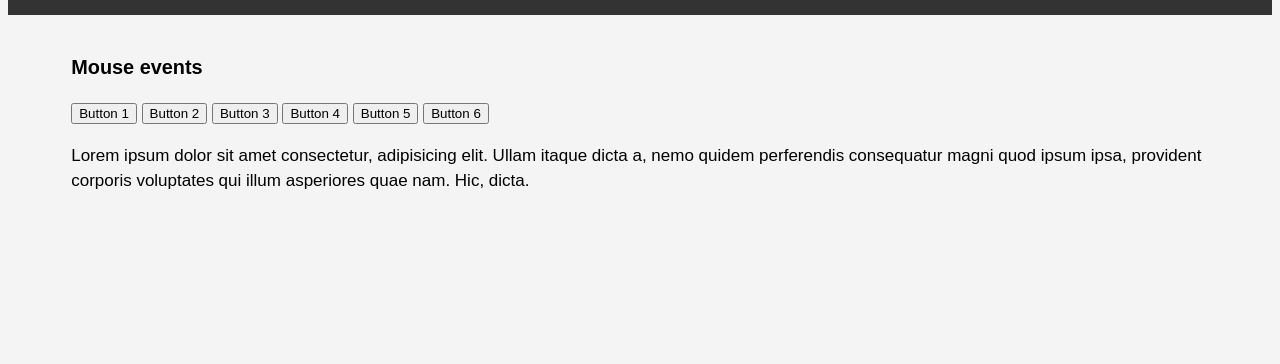
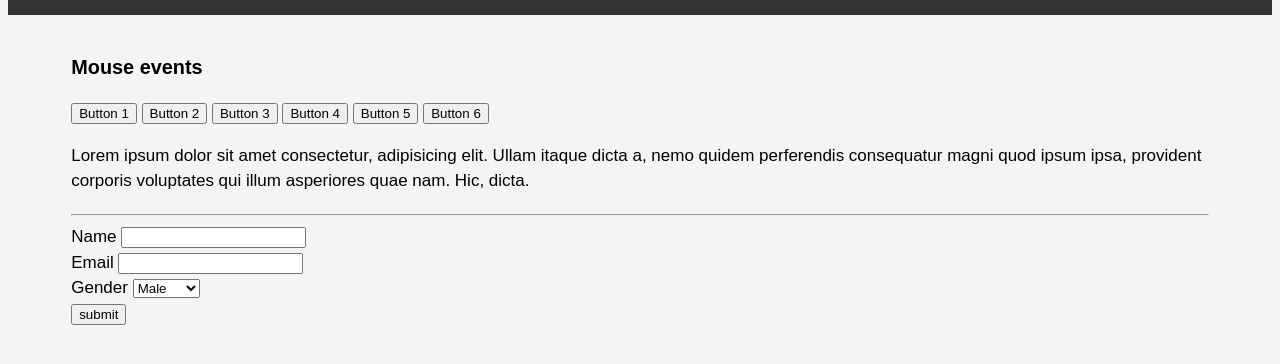
Before and after one commit to pittyh6/2-12Mths-WebDevelopmentStudy-2022-2023, a plain HTML site: page WDS-37_JQuery-2_jQuery_Crash_Course_2-Events/index.html in a window 1280 px wide. Shown: the part 104-468 px from the top of the page. Drawn offline with nearby package versions, Linux system fonts and the light colour scheme.

Commit message:
[wds-37] form html

```diff
--- a/WDS-37_JQuery-2_jQuery_Crash_Course_2-Events/index.html
+++ b/WDS-37_JQuery-2_jQuery_Crash_Course_2-Events/index.html
@@ -45,6 +45,24 @@
 
         <h3 id="cords"></h3>
 
+        <hr>
+            <form action="">
+                <label="Name">Name</label>
+                <input type="text" id="name" name="name">
+                <br>
+                <label="Name">Email</label>
+                <input type="text" id="email" name="email">
+                <br>
+                <label>Gender</label>
+                <select name="gender" id="gender">
+                    <option value="male">Male</option>
+                    <option value="female">Female</option>
+                </select>
+                <br>
+                <input type="submit" value="submit">
+            </form>
+
+
     </div>
 
     <script src="/WDS-37_JQuery-2_jQuery_Crash_Course_2-Events/index.js"></script>
```
